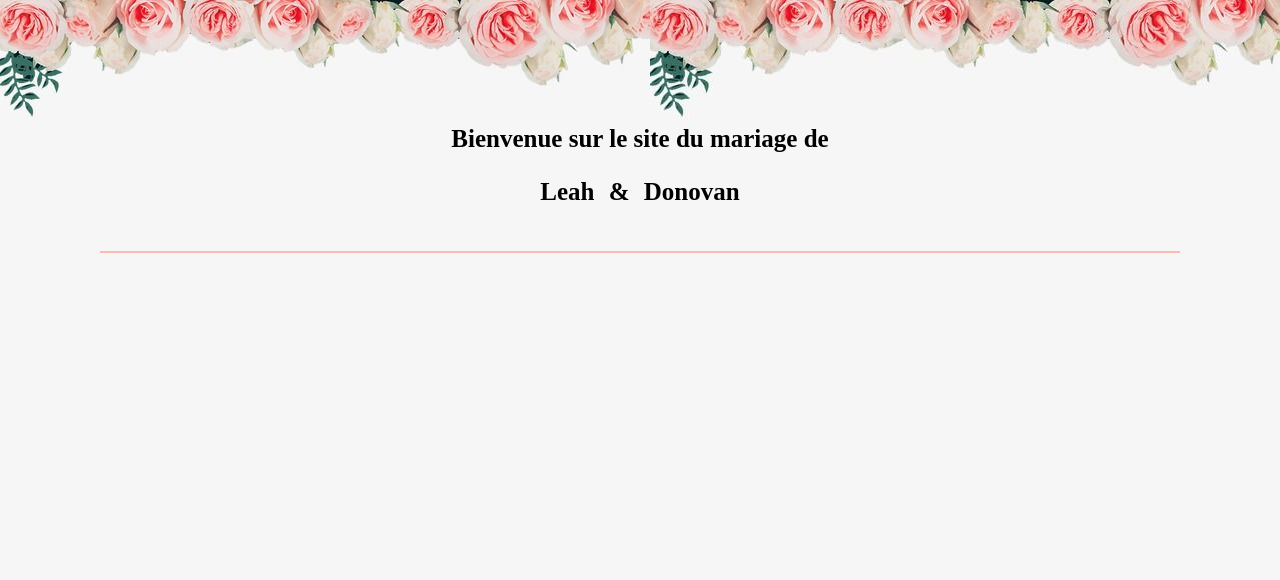
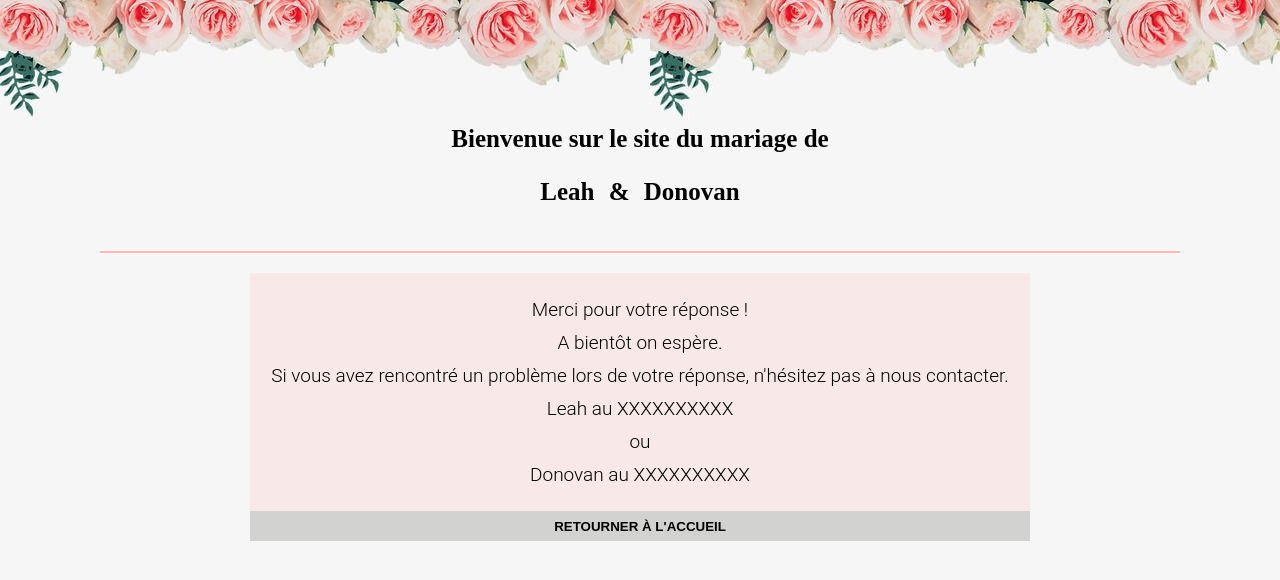
Before and after one commit to AnthSuz/WeedingFront, a React (Create React App) app: page /Valid_Invit in a window 1280 px wide. Shown: the top 580 px of the page. Built offline with nearby package versions, Linux system fonts and the light colour scheme.

Commit message:
New Page + Condition form update

```diff
--- a/src/App.css
+++ b/src/App.css
@@ -1,6 +1,10 @@
 a {
   text-decoration: none;
   color: black;
+}
+
+button {
+  outline: none;
 }
 
 p {
@@ -163,6 +167,7 @@ tr {
 
 .yes label {
   margin: 10px;
+  cursor: pointer;
 }
 
 .no {
@@ -172,6 +177,7 @@ tr {
 
 .no label {
   margin: 10px;
+  cursor: pointer;
 }
 
 .inputTxt {
@@ -186,7 +192,7 @@ tr {
 }
 
 .inputValid {
-  margin: 30px 0;
+  margin-top: 20px;
   background-color: #d2d3d1;
   border: none;
   height: 30px;
@@ -218,6 +224,7 @@ input[type="radio"]:after {
   display: inline-block;
   visibility: visible;
   border: 2px solid white;
+  cursor: pointer;
 }
 
 input[type="radio"]:checked:after {
@@ -244,6 +251,14 @@ input[type="radio"]:checked:after {
 .condChildren {
   font-size: 13px;
   font-style: italic;
+}
+
+.responseError {
+  color: red;
+  margin: 0 0;
+  padding-top: 10px;
+  font-size: 14px;
+  font-weight: 300;
 }
 
 /* --- INFO WEEDING --- */
@@ -372,3 +387,33 @@ input[type="radio"]:checked:after {
   flex-direction: column;
   align-items: center;
 }
+
+/* --- VALID INVIT --- */
+.validInvit {
+  display: flex;
+  align-items: center;
+  justify-content: center;
+  flex-direction: column;
+  padding-top: 20px;
+  max-width: 780px;
+  margin: auto;
+  margin-top: 20px;
+  background-color: rgba(251, 220, 218, 0.5);
+}
+
+.validInvit p {
+  margin: 5px;
+  font-weight: 300;
+  font-size: 19px;
+}
+
+.validInvit button {
+  height: 30px;
+  width: 780px;
+  margin-top: 20px;
+  background-color: #d2d3d1;
+  border: none;
+  text-transform: uppercase;
+  font-weight: 600;
+  cursor: pointer;
+}
--- a/src/App.js
+++ b/src/App.js
@@ -17,6 +17,7 @@ import InvitWeeding from "./components/InvitWeeding";
 import AdminWeeding from "./components/Admin";
 import HomeAdminWeeding from "./components/Home_Admin";
 import AddChildrenAllowed from "./components/Children_Admin";
+import ValidInvit from "./components/ValidInvit";
 
 function App() {
   return (
@@ -45,6 +46,9 @@ function App() {
           <Route path="/Admin_Children">
             <AddChildrenAllowed />
           </Route>
+          <Route path="/Valid_Invit">
+            <ValidInvit />
+          </Route>
         </Switch>
       </Router>
     </>
--- a/src/components/InvitWeeding.js
+++ b/src/components/InvitWeeding.js
@@ -1,5 +1,6 @@
 import React, { useState, useEffect } from "react";
 import axios from "axios";
+import { useHistory } from "react-router-dom";
 
 import BackHome from "../containers/BackHome";
 
@@ -13,6 +14,11 @@ const InvitWeeding = () => {
   const [guest, setGuest] = useState(undefined);
   const [childrenAllowed, setChildrenAllowed] = useState();
   const [childrenOk, setChildrenOk] = useState();
+  const [responseError, setResponseError] = useState({
+    status: false,
+    message: ""
+  });
+  const history = useHistory();
 
   const presenceChange = event => {
     const value = event.target.value;
@@ -282,21 +288,43 @@ const InvitWeeding = () => {
                   className="inputTxt"
                 />
                 <br />
+                {responseError.status && (
+                  <p className="responseError">{responseError.message}</p>
+                )}
                 <button
                   className="inputValid"
                   onClick={() => {
+                    if (numberPhone === undefined || numberPhone.length < 10) {
+                      setResponseError({
+                        status: true,
+                        message: "Merci de renseigner votre numéro de téléphone"
+                      });
+                    } else if (nbOfAdult === undefined) {
+                      setResponseError({
+                        status: true,
+                        message: "Merci de renseigner le nombre d'adulte"
+                      });
+                    } else if (nbOfChildren === undefined) {
+                      setResponseError({
+                        status: true,
+                        message: "Merci de renseigner le nombre d'enfant"
+                      });
+                    } else {
                       fetchData();
-                    alert("OOOK");
+                      // alert("OOOK");
+                      history.push("/Valid_Invit");
                       setPresence(null);
                       setName("");
                       setFirstname("");
                       setNumberPhone(undefined);
                       setNbOfAdult(undefined);
                       setNbOfChildren(undefined);
+                    }
                   }}
                 >
                   Valider
-                </button>{" "}
+                </button>
+                )}
               </>
             ) : // S'ils ne sont pas invités avec leur enfant on leur demande uniquement le nombre d'adulte
             childrenAllowed === 2 ? (
@@ -311,16 +339,36 @@ const InvitWeeding = () => {
                   className="inputTxt"
                 />
                 <br />
+                {responseError.status && (
+                  <p className="responseError">{responseError.message}</p>
+                )}
                 <button
                   className="inputValid"
                   onClick={() => {
+                    if (numberPhone === undefined || numberPhone.length < 10) {
+                      setResponseError({
+                        status: true,
+                        message: "Merci de renseigner votre numéro de téléphone"
+                      });
+                    } else if (nbOfAdult === undefined) {
+                      setResponseError({
+                        status: true,
+                        message: "Merci de renseigner le nombre d'adulte"
+                      });
+                    } else {
                       fetchData();
-                    alert("OOOK");
+                      // alert("OOOK");
+                      history.push("/Valid_Invit");
+                      setPresence(null);
                       setName("");
+                      setFirstname("");
+                      setNumberPhone(undefined);
+                      setNbOfAdult(undefined);
+                    }
                   }}
                 >
                   Valider
-                </button>{" "}
+                </button>
               </>
             ) : // Si les champs sont vide, on leur propose rien
             null}
@@ -347,12 +395,29 @@ const InvitWeeding = () => {
                 onChange={firstnameChange}
                 className="inputTxt"
               />
+              {responseError.status && (
+                <p className="responseError">{responseError.message}</p>
+              )}
               <button
                 className="inputValid"
                 onClick={() => {
+                  if (name.length < 2) {
+                    setResponseError({
+                      status: true,
+                      message: "Merci de renseigner votre nom"
+                    });
+                  } else if (firstname.length < 2) {
+                    setResponseError({
+                      status: true,
+                      message: "Merci de renseigner votre prénom"
+                    });
+                  } else {
                     fetchData();
-                  alert("OOOK");
+                    // alert("OOOK");
+                    history.push("/Valid_Invit");
                     setName("");
+                    setFirstname("");
+                  }
                 }}
               >
                 Valider
--- /dev/null
+++ b/src/components/ValidInvit.js
@@ -0,0 +1,23 @@
+import React from "react";
+import { Link } from "react-router-dom";
+
+const ValidInvit = () => {
+  return (
+    <div className="validInvit">
+      <p>Merci pour votre réponse !</p>
+      <p>A bientôt on espère.</p>
+      <p>
+        Si vous avez rencontré un problème lors de votre réponse, n'hésitez pas
+        à nous contacter.
+      </p>
+      <p>Leah au XXXXXXXXXX </p>
+      <p>ou</p>
+      <p>Donovan au XXXXXXXXXX</p>
+      <Link to="/">
+        <button>Retourner à l'accueil</button>
+      </Link>
+    </div>
+  );
+};
+
+export default ValidInvit;
```
Lines whose indentation alone changed are shown as unchanged.
